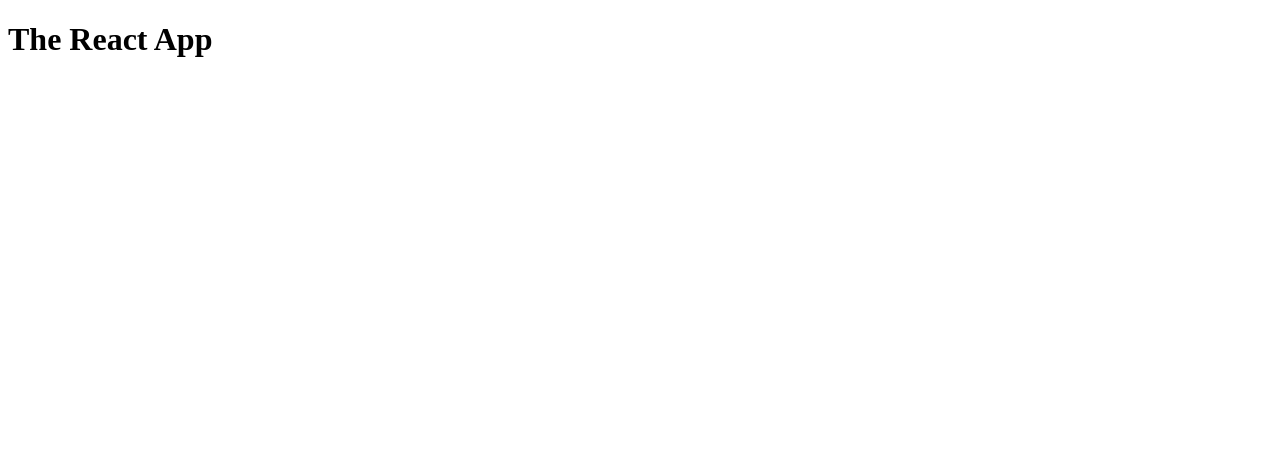
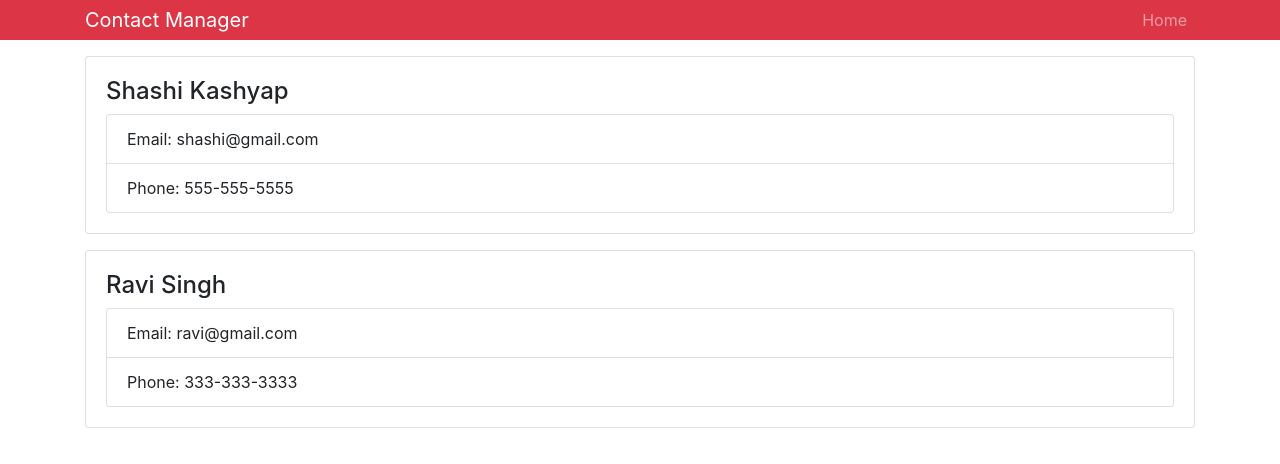
Before and after one commit to imshashi/contact-manager, a React (Create React App) app: page / in a window 1280 px wide. Shown: the top 464 px of the page. Built offline with nearby package versions, Linux system fonts and the light colour scheme.

Commit message:
add Contact component with basic layout

```diff
--- a/package.json
+++ b/package.json
@@ -3,6 +3,7 @@
   "version": "0.1.0",
   "private": true,
   "dependencies": {
+    "bootstrap": "^4.1.3",
     "react": "^16.4.2",
     "react-dom": "^16.4.2",
     "react-scripts": "1.1.4"
--- a/src/App.js
+++ b/src/App.js
@@ -1,11 +1,18 @@
 import React, { Component } from 'react';
-import './App.css';
+import Contact from './components/Contact';
+import Header from './components/Header';
+
+import 'bootstrap/dist/css/bootstrap.min.css';
 
 class App extends Component {
   render() {
     return (
       <div className="App">
-        <h1>The React App</h1>
+        <Header branding="Contact Manager" />
+        <div className="container">
+          <Contact name="Shashi Kashyap" email="shashi@gmail.com" phone="555-555-5555" />
+          <Contact name="Ravi Singh" email="ravi@gmail.com" phone="333-333-3333" />
+        </div>
       </div>
     );
   }
--- /dev/null
+++ b/src/components/Contact.js
@@ -0,0 +1,26 @@
+import React, { Component } from 'react';
+import PropTypes from 'prop-types';
+
+class Contact extends Component {
+  render() {
+    const { name, email, phone } = this.props;
+
+    return (
+      <div className="card card-body mb-3">
+        <h4>{ name }</h4>
+        <ul className="list-group">
+          <li className="list-group-item">Email: { email }</li>
+          <li className="list-group-item">Phone: { phone }</li>
+        </ul>
+      </div>
+    )
+  }
+}
+
+Contact.propTypes = {
+  name: PropTypes.string.isRequired,
+  email: PropTypes.string.isRequired,
+  phone: PropTypes.string.isRequired
+}
+
+export default Contact;
--- /dev/null
+++ b/src/components/Header.js
@@ -0,0 +1,31 @@
+import React from 'react';
+import PropTypes from 'prop-types';
+
+const Header = (props) => {
+  const { branding } = props;
+
+  return (
+    <nav className="navbar navbar-expand-sm navbar-dark bg-danger mb-3 py-0">
+      <div className="container">
+        <a href="/" className="navbar-brand">{ branding }</a>
+        <div className="">
+          <ul className="navbar-nav mr-auto">
+            <li className="nav-item">
+              <a href="/" className="nav-link">Home</a>
+            </li>
+          </ul>
+        </div>
+      </div>
+    </nav>
+  );
+}
+
+Header.defaultProps = {
+  branding: 'My App'
+};
+
+Header.propTypes = {
+  branding: PropTypes.string.isRequired
+};
+
+export default Header;
```
